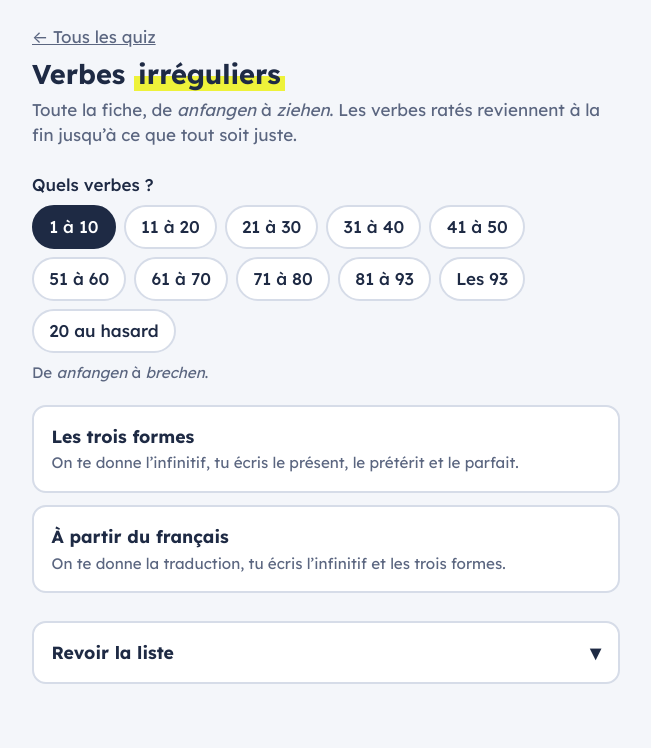
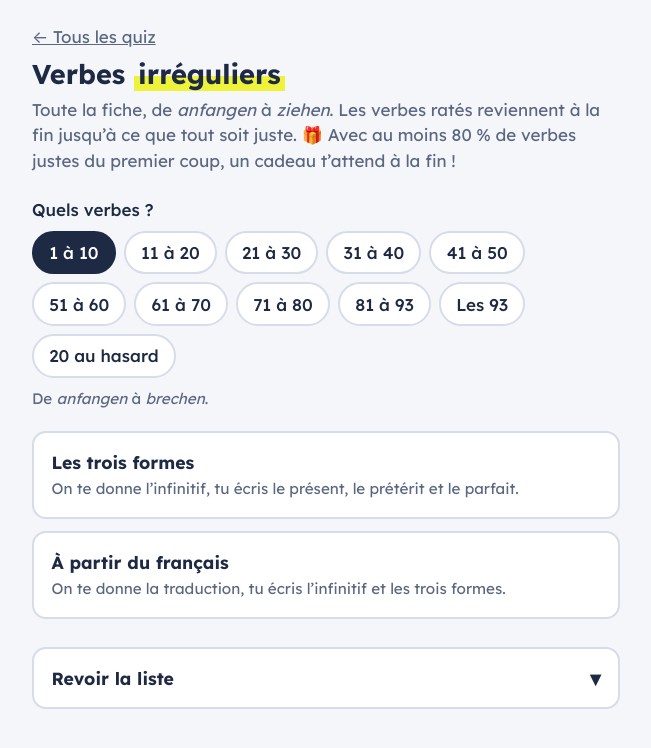
Before and after one commit to franek/quiz-deutsch-lernen, a plain HTML site: page unregelmaessige-verben/index.html in a window 1280 px wide. Shown: the whole page, without its empty margins (314-965 px from the left). Drawn offline with Linux system fonts and the light colour scheme.

Commit message:
Annonce le cadeau dans l'intro du quiz
Co-Authored-By: Claude Opus 5.5 <noreply@anthropic.com>

```diff
--- a/unregelmaessige-verben/index.html
+++ b/unregelmaessige-verben/index.html
@@ -205,7 +205,7 @@ tr:last-child td { border-bottom: 0; }
   <section id="home">
     <a class="link" href="../">← Tous les quiz</a>
     <h1>Verbes <span class="hl">irréguliers</span></h1>
-    <p class="lead">Toute la fiche, de <em>anfangen</em> à <em>ziehen</em>. Les verbes ratés reviennent à la fin jusqu’à ce que tout soit juste.</p>
+    <p class="lead">Toute la fiche, de <em>anfangen</em> à <em>ziehen</em>. Les verbes ratés reviennent à la fin jusqu’à ce que tout soit juste. 🎁 Avec au moins 80 % de verbes justes du premier coup, un cadeau t’attend à la fin !</p>
     <p class="range-title">Quels verbes ?</p>
     <div class="range" role="radiogroup" id="ranges"></div>
     <p class="range-hint" id="range-hint"></p>
```
